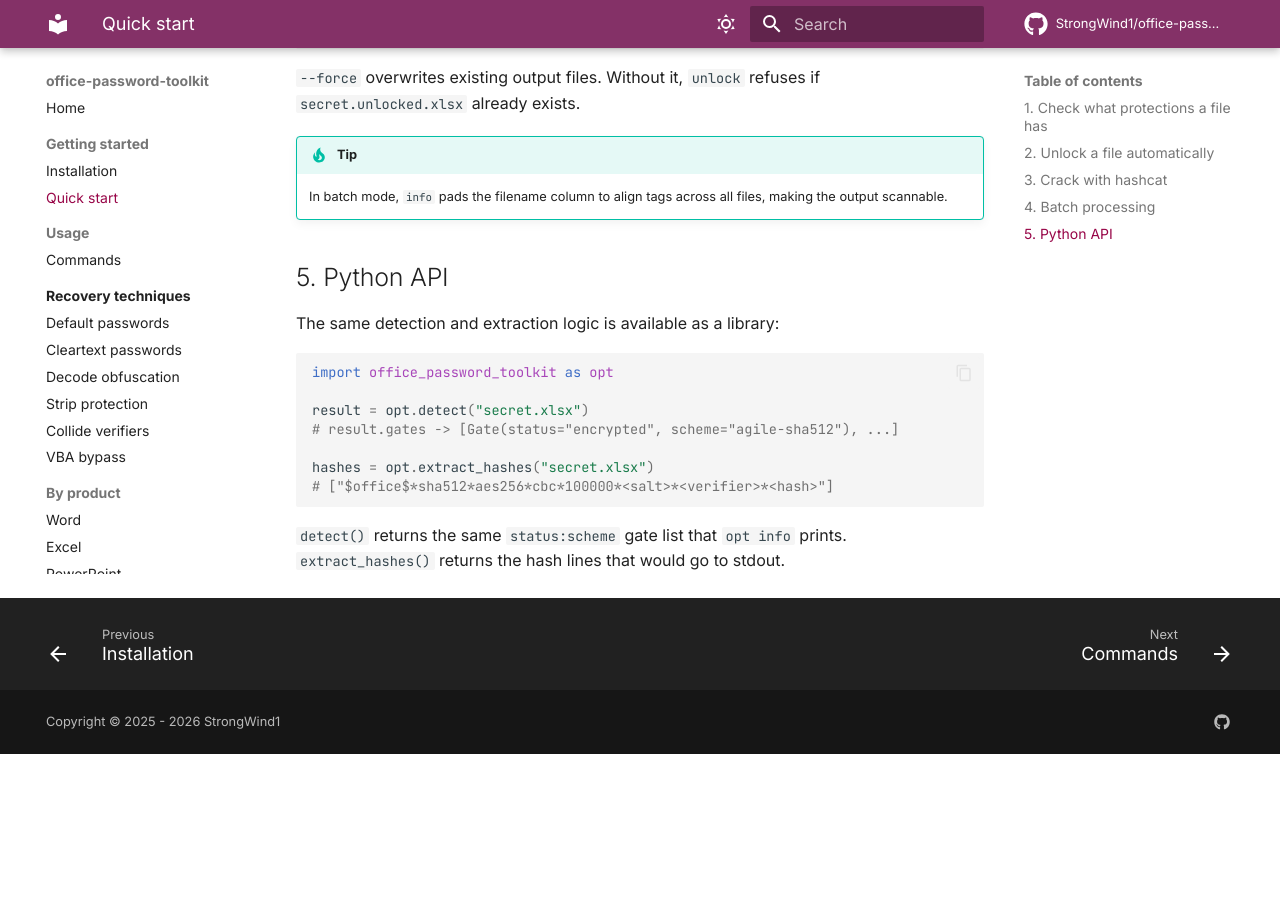
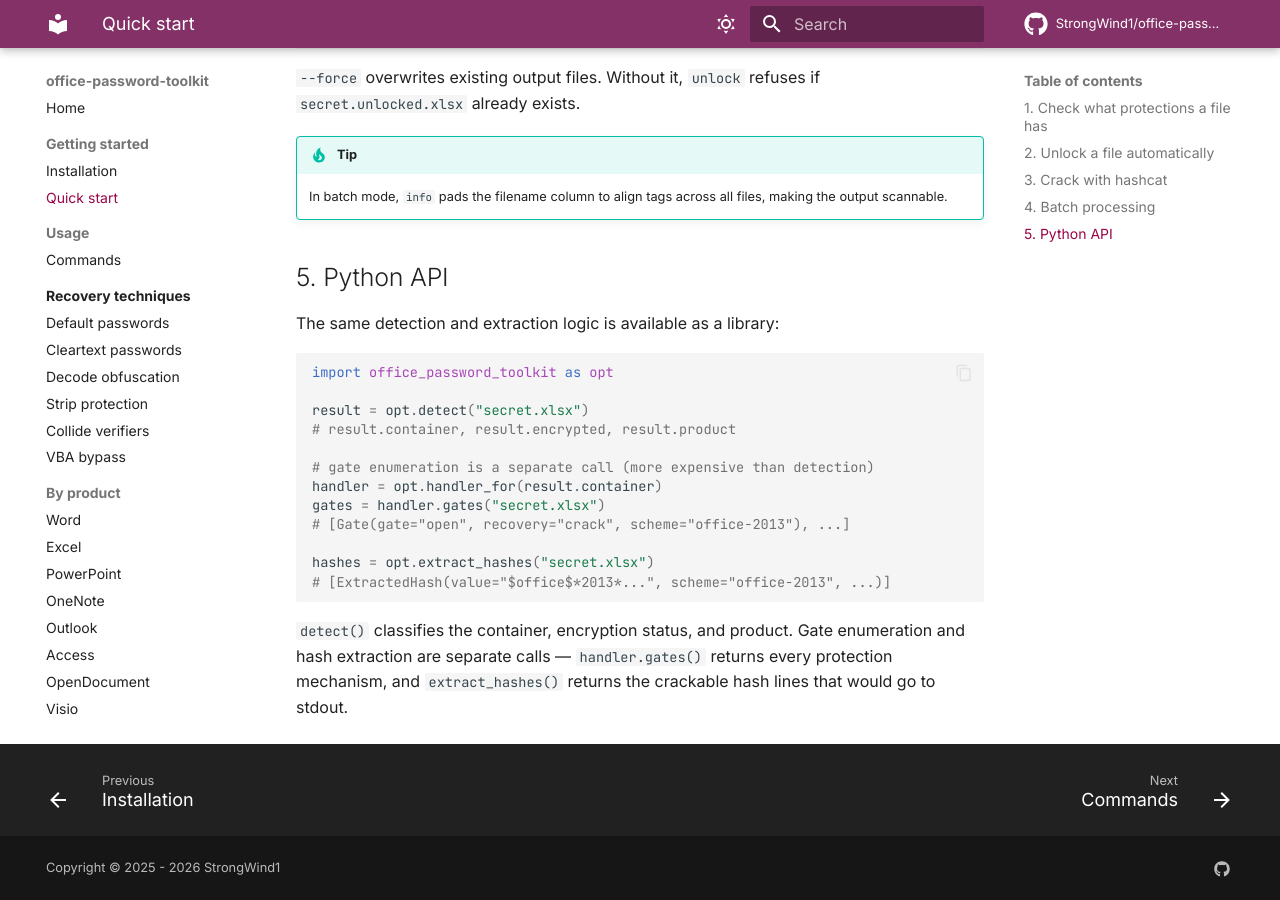
Before and after one commit to StrongWind1/office-password-toolkit, an MkDocs documentation site: the page built from docs/getting-started/quick-start.md, in a window 1280 px wide and 900 px high, scrolled down 2088 px. Built offline with MkDocs 1.6.1 and Material for MkDocs 9.7.7, drawn with Linux system fonts in a browser that asks for light colours; plug-ins that fetch from the network failed and are left out; comment, search, counter and statistics services are not loaded; before the commit the page ends 2842 px from its top, so only the background shows below that.

Commit message:
docs: fix Python API example in quick-start.md
detect() does not populate gates — show the correct pattern of calling
handler.gates() separately. Update example output to match current types.

````diff
--- a/docs/getting-started/quick-start.md
+++ b/docs/getting-started/quick-start.md
@@ -77,10 +77,15 @@ The same detection and extraction logic is available as a library:
 import office_password_toolkit as opt
 
 result = opt.detect("secret.xlsx")
-# result.gates -> [Gate(status="encrypted", scheme="agile-sha512"), ...]
+# result.container, result.encrypted, result.product
+
+# gate enumeration is a separate call (more expensive than detection)
+handler = opt.handler_for(result.container)
+gates = handler.gates("secret.xlsx")
+# [Gate(gate="open", recovery="crack", scheme="office-2013"), ...]
 
 hashes = opt.extract_hashes("secret.xlsx")
-# ["$office$*sha512*aes256*cbc*100000*<salt>*<verifier>*<hash>"]
+# [ExtractedHash(value="$office$*2013*...", scheme="office-2013", ...)]
 ```
 
-`detect()` returns the same `status:scheme` gate list that `opt info` prints. `extract_hashes()` returns the hash lines that would go to stdout.
+`detect()` classifies the container, encryption status, and product. Gate enumeration and hash extraction are separate calls — `handler.gates()` returns every protection mechanism, and `extract_hashes()` returns the crackable hash lines that would go to stdout.
````
